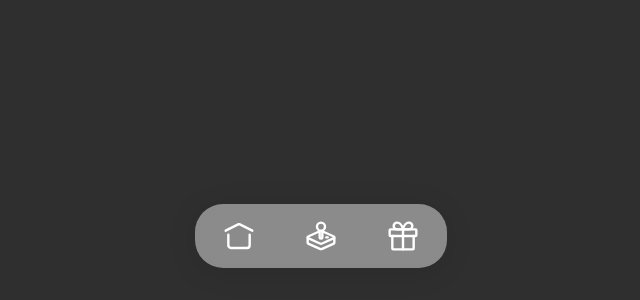
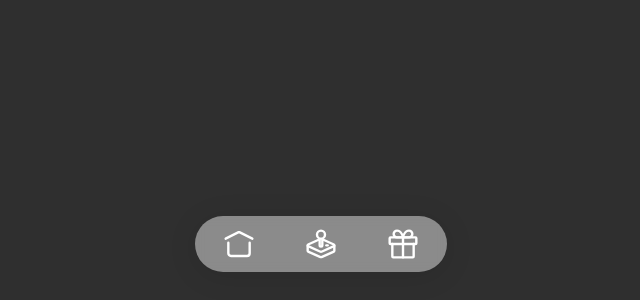
Before and after one commit to JaxV9/playimpact, a Next.js app: page / in a window 1280 px wide. Shown: the part 500-800 px from the top of the page, without its empty margins (319-959 px from the left). Built offline with nearby package versions, Linux system fonts and the light colour scheme.

Commit message:
feat: working on navbar

```diff
--- a/src/app/globals.css
+++ b/src/app/globals.css
@@ -1,10 +1,13 @@
 /* pages */
 /* @import url('./login/style.css'); */
+@import url('./challenges/style.css');
+@import url('./rewards/style.css');
 
 
 /* components */
 @import url('../components/popUpLogin/style.css');
 @import url('../components/navbar/style.css');
+@import url('../components/layoutChildren/style.css');
 
 body {
   background-color: #2F2F2F;
--- a/src/components/navbar/navbar.tsx
+++ b/src/components/navbar/navbar.tsx
@@ -1,13 +1,31 @@
+'use client';
+
+import Link from "next/link";
+import { useEffect, useState } from "react";
+
+export const Navbar = () => {
+
+    const [currentPage, setCurrentPage] = useState<string>('')
 
 
-export const Navbar = () => {
+    useEffect(() => {
+        const url = window.location.pathname;
+        //setCurrentPage(url);
+        console.log(url)
+    }, [])
 
     return(
         <>
             <div className="navBarContainer">
-                    <div className="homeIcon"></div>
-                    <div className="challengesIcon"></div>
-                    <div className="rewardsIcon"></div>
+                    <Link href="">
+                        <div className="homeIcon"></div>
+                    </Link>
+                    <Link href="challenges">
+                        <div className="challengesIcon"></div>
+                    </Link>
+                    <Link href="rewards">
+                        <div className="rewardsIcon"></div>
+                    </Link>
             </div>
         </>
     )
--- a/src/components/navbar/style.css
+++ b/src/components/navbar/style.css
@@ -1,7 +1,7 @@
 .navBarContainer {
     width: fit-content;
     height: fit-content;
-    padding: 16px 28px;
+    padding: 12px 28px;
     position: fixed;
     left: 50%;
     right: 50%;
```
Also changed, not shown: src/app/challenges/page.tsx (added, +12 -0 lines), src/app/rewards/page.tsx (added, +11 -0 lines), src/components/layoutChildren/layoutChildren.tsx (added, +18 -0 lines), src/app/challenges/style.css (added), src/app/rewards/style.css (added), src/components/layoutChildren/style.css (added).
